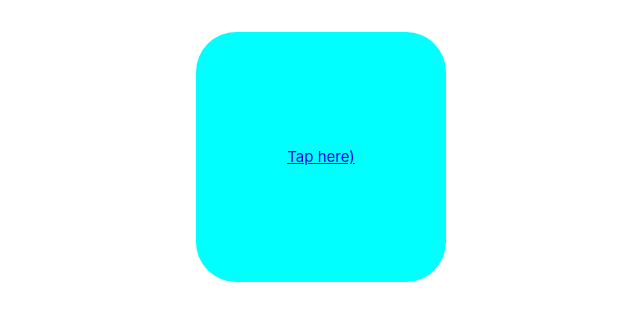
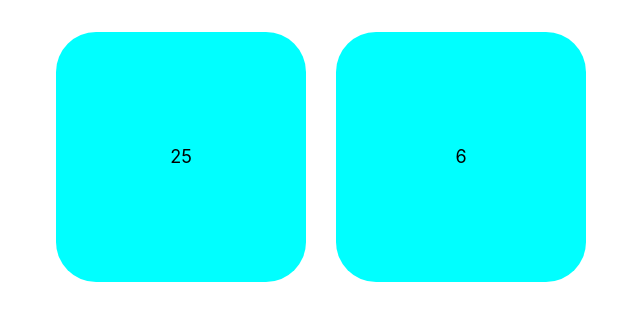
Before and after one commit to Erwin503/Vue_exercises, a Vue app: page / in a window 1280 px wide. Shown: the top 320 px of the page, without its empty margins (334-974 px from the left). Built offline with nearby package versions, Linux system fonts and the light colour scheme.

Commit message:
Still learning

```diff
--- a/src/App.vue
+++ b/src/App.vue
@@ -1,7 +1,10 @@
 <template>
   <div class="body">
     <div class="main">
-      <a :href="page">Tap here)</a>
+      <p>{{ num ** 2 }}</p>
+    </div>
+    <div class="main">
+      <p>{{ num1 + num2 + num3 }}</p>
     </div>
   </div>
 </template>
@@ -10,7 +13,10 @@
 export default {
   data() {
     return {
-      page: "page.html",
+      num: 5,
+      num1: 1,
+      num2: 2,
+      num3: 3,
     };
   },
 };
```
